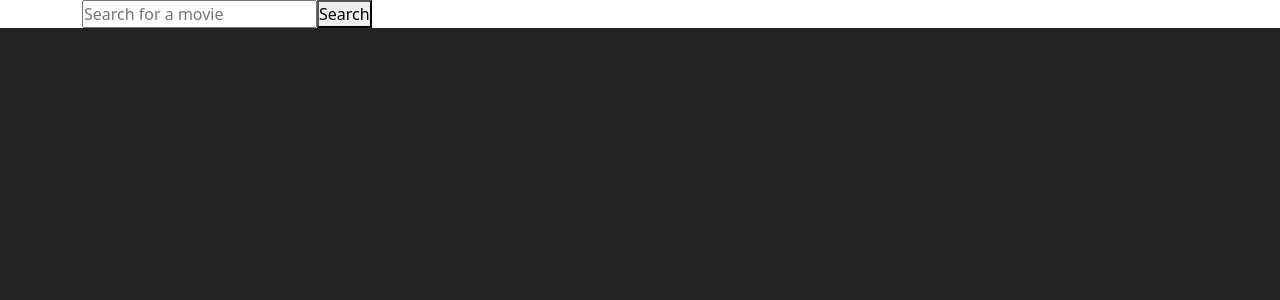
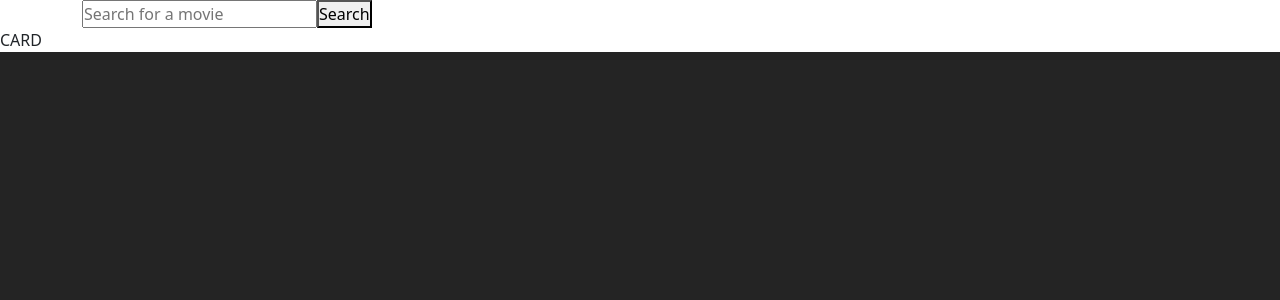
Before and after one commit to lucafagiolini/vite-boolflix, a Vue app: page / in a window 1280 px wide. Shown: the top 300 px of the page. Built offline with nearby package versions, Linux system fonts and the light colour scheme.

Commit message:
created AppSlider and AppSliderItem components

```diff
--- a/src/App.vue
+++ b/src/App.vue
@@ -1,9 +1,11 @@
 <script>
 import AppSearchBar from './components/AppSearchBar.vue';
+import AppSlider from './components/AppSlider.vue';
 
 export default {
   name: 'App',
   components: {
+    AppSlider,
     AppSearchBar
   }
 }
@@ -11,9 +13,8 @@ export default {
 </script>
 
 <template>
-
   <AppSearchBar></AppSearchBar>
-
+  <AppSlider></AppSlider>
 </template>
 
 
--- /dev/null
+++ b/src/components/AppSlider.vue
@@ -0,0 +1,31 @@
+<script>
+
+import AppSliderItem from './AppSliderItem.vue';
+
+export default {
+    name: 'AppSlider',
+    components: {
+        AppSliderItem
+    }
+}
+
+</script>
+
+
+
+
+<template>
+    <div>
+        <AppSliderItem></AppSliderItem>
+    </div>
+
+
+
+</template>
+
+
+
+
+<style>
+
+</style>
--- /dev/null
+++ b/src/components/AppSliderItem.vue
@@ -0,0 +1,19 @@
+<script>
+
+</script>
+
+
+
+
+<template>
+CARD
+
+
+</template>
+
+
+
+
+<style>
+
+</style>
```
